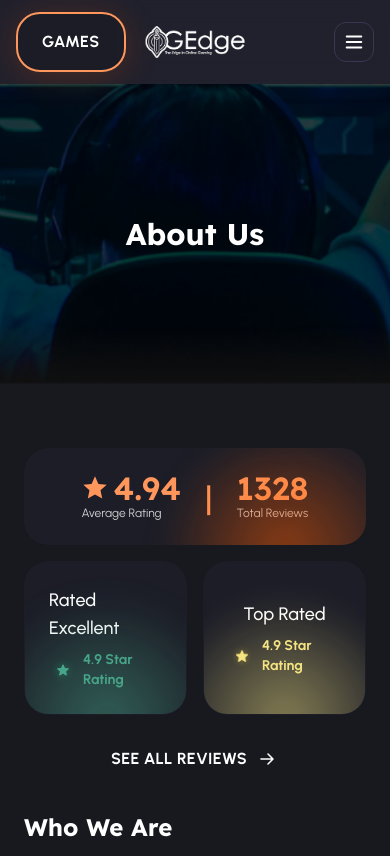
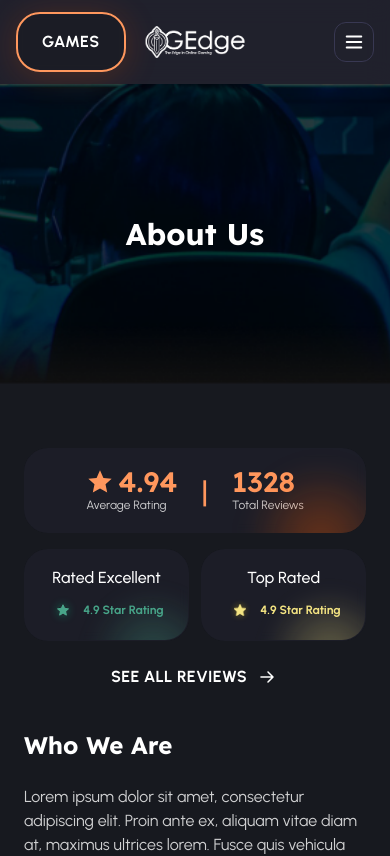
Before and after one commit to poohginiuss/ogedge.mvp, a Next.js app: page /about-us in a window 390 px wide. Shown: the top 856 px of the page. Built offline with nearby package versions, Linux system fonts and the light colour scheme.

Commit message:
fix(about us): feedback fix

```diff
--- a/src/components/about/RatingCards.tsx
+++ b/src/components/about/RatingCards.tsx
@@ -17,60 +17,68 @@ export function RatingCards({ showSeeAllLink = true }: RatingCardsProps = {}) {
 
       {/* OGEdge rating — shown first on mobile, last on desktop */}
       <div
-        className="relative flex items-center justify-center gap-6 overflow-hidden rounded-3xl px-6 py-6 lg:order-3"
+        className="relative flex items-center justify-center gap-6 overflow-hidden rounded-3xl px-5 py-5 lg:order-3 lg:px-6 lg:py-6"
         style={{ background: "rgba(35,35,48,0.5)", backdropFilter: "blur(5px)" }}
       >
         <div className="flex flex-col items-start gap-px">
           <div className="flex items-center gap-1">
             {/* eslint-disable-next-line @next/next/no-img-element */}
-            <img src="/images/icons/reviews/star.svg" alt="" className="h-7 w-7" />
-            <span className="font-heading text-[32px] font-semibold leading-none text-brand-light">
+            <img src="/images/icons/reviews/star.svg" alt="" className="h-7 w-7 lg:h-8 lg:w-8" />
+            <span className="font-heading text-[28px] font-semibold leading-none text-brand-light lg:text-[32px]">
               4.94
             </span>
           </div>
           <span className="font-body text-xs text-white/80">Average Rating</span>
         </div>
 
-        <span className="font-heading text-[32px] font-thin leading-none text-brand-light">|</span>
+        <span className="font-heading text-[28px] font-thin leading-none text-brand-light lg:text-[32px]">
+          |
+        </span>
 
         <div className="flex flex-col items-start gap-px">
-          <span className="font-heading text-[32px] font-semibold leading-none text-brand-light">
+          <span className="font-heading text-[28px] font-semibold leading-none text-brand-light lg:text-[32px]">
             1328
           </span>
           <span className="font-body text-xs text-white/80">Total Reviews</span>
         </div>
 
         <div
-          className="pointer-events-none absolute bottom-[-130px] right-[-45px] h-[250px] w-[250px] rounded-full"
+          className="pointer-events-none absolute bottom-[-80px] right-[-30px] h-[150px] w-[150px] rounded-full lg:bottom-[-130px] lg:right-[-45px] lg:h-[250px] lg:w-[250px]"
           style={{
-            background: "radial-gradient(circle, rgba(255,92,0,0.5) 0%, transparent 70%)",
-            filter: "blur(15px)",
+            background: "radial-gradient(circle, rgba(255,92,0,0.35) 0%, transparent 70%)",
+            filter: "blur(12px)",
           }}
         />
       </div>
 
       {/* Rated Excellent + Top Rated: side by side on mobile, stacked on desktop */}
-      <div className="grid grid-cols-2 gap-4 lg:order-1 lg:grid-cols-1">
+      <div className="grid grid-cols-2 gap-3 lg:order-1 lg:grid-cols-1 lg:gap-4">
         <a
           href="https://www.trustpilot.com/review/ogedge.com"
           target="_blank"
           rel="noopener noreferrer"
-          className="group relative flex flex-col items-center justify-center gap-2 overflow-hidden rounded-3xl border border-transparent p-6 transition-all duration-200 hover:border-[#48a589] hover:shadow-[0_0_16px_rgba(72,165,137,0.35)]"
+          className="group relative flex flex-col items-center justify-center gap-1.5 overflow-hidden rounded-3xl border border-transparent p-4 transition-all duration-200 hover:border-[#48a589] hover:shadow-[0_0_16px_rgba(72,165,137,0.35)] lg:gap-2 lg:p-6"
           style={{ background: "rgba(35,35,48,0.5)", backdropFilter: "blur(5px)" }}
         >
-          <span className="font-body text-lg font-medium leading-7 text-white transition-colors group-hover:text-[#48a589] lg:text-2xl lg:leading-8">
+          <span className="font-body text-base font-medium leading-6 text-white transition-colors group-hover:text-[#48a589] lg:text-2xl lg:leading-8">
             Rated Excellent
           </span>
           <div className="flex items-center gap-1.5">
             {/* eslint-disable-next-line @next/next/no-img-element */}
-            <img src="/images/icons/reviews/star-green.svg" alt="" className="h-7 w-7" />
-            <span className="font-body text-sm font-bold text-[#48a589]">4.9 Star Rating</span>
+            <img
+              src="/images/icons/reviews/star-green.svg"
+              alt=""
+              className="h-7 w-7 lg:h-8 lg:w-8"
+            />
+            <span className="font-body text-xs font-bold text-[#48a589] lg:text-sm">
+              4.9 Star Rating
+            </span>
           </div>
           <div
-            className="pointer-events-none absolute bottom-[-130px] right-[-45px] h-[250px] w-[250px] rounded-full transition-opacity group-hover:opacity-100"
+            className="pointer-events-none absolute bottom-[-80px] right-[-30px] h-[130px] w-[130px] rounded-full transition-opacity group-hover:opacity-100 lg:bottom-[-130px] lg:right-[-45px] lg:h-[250px] lg:w-[250px]"
             style={{
-              background: "radial-gradient(circle, rgba(72,165,137,0.5) 0%, transparent 70%)",
-              filter: "blur(15px)",
+              background: "radial-gradient(circle, rgba(72,165,137,0.35) 0%, transparent 70%)",
+              filter: "blur(10px)",
             }}
           />
         </a>
@@ -79,22 +87,28 @@ export function RatingCards({ showSeeAllLink = true }: RatingCardsProps = {}) {
           href="https://www.reviews.io/company-reviews/store/ogedge"
           target="_blank"
           rel="noopener noreferrer"
-          className="group relative flex flex-col items-center justify-center gap-2 overflow-hidden rounded-3xl border border-transparent p-6 transition-all duration-200 hover:border-[#f5e583] hover:shadow-[0_0_16px_rgba(245,229,131,0.35)]"
+          className="group relative flex flex-col items-center justify-center gap-1.5 overflow-hidden rounded-3xl border border-transparent p-4 transition-all duration-200 hover:border-[#f5e583] hover:shadow-[0_0_16px_rgba(245,229,131,0.35)] lg:gap-2 lg:p-6"
           style={{ background: "rgba(35,35,48,0.5)", backdropFilter: "blur(5px)" }}
         >
-          <span className="font-body text-lg font-medium leading-7 text-white transition-colors group-hover:text-[#f5e583] lg:text-2xl lg:leading-8">
+          <span className="font-body text-base font-medium leading-6 text-white transition-colors group-hover:text-[#f5e583] lg:text-2xl lg:leading-8">
             Top Rated
           </span>
           <div className="flex items-center gap-1.5">
             {/* eslint-disable-next-line @next/next/no-img-element */}
-            <img src="/images/icons/reviews/star-yellow.png" alt="" className="h-7 w-7" />
-            <span className="font-body text-sm font-bold text-[#f5e583]">4.9 Star Rating</span>
+            <img
+              src="/images/icons/reviews/star-yellow.png"
+              alt=""
+              className="h-7 w-7 lg:h-8 lg:w-8"
+            />
+            <span className="font-body text-xs font-bold text-[#f5e583] lg:text-sm">
+              4.9 Star Rating
+            </span>
           </div>
           <div
-            className="pointer-events-none absolute bottom-[-130px] right-[-45px] h-[250px] w-[250px] rounded-full transition-opacity group-hover:opacity-100"
+            className="pointer-events-none absolute bottom-[-80px] right-[-30px] h-[130px] w-[130px] rounded-full transition-opacity group-hover:opacity-100 lg:bottom-[-130px] lg:right-[-45px] lg:h-[250px] lg:w-[250px]"
             style={{
-              background: "radial-gradient(circle, rgba(245,229,131,0.5) 0%, transparent 70%)",
-              filter: "blur(15px)",
+              background: "radial-gradient(circle, rgba(245,229,131,0.35) 0%, transparent 70%)",
+              filter: "blur(10px)",
             }}
           />
         </a>
@@ -104,7 +118,7 @@ export function RatingCards({ showSeeAllLink = true }: RatingCardsProps = {}) {
       {showSeeAllLink && (
         <Link
           href="/reviews"
-          className="mt-4 inline-flex items-center justify-center gap-2 self-center font-body text-base font-bold uppercase tracking-[0.32px] text-white hover:text-brand-light lg:order-4"
+          className="mt-2 inline-flex items-center justify-center gap-2 self-center font-body text-base font-bold uppercase tracking-[0.32px] text-white hover:text-brand-light lg:order-4 lg:mt-4"
         >
           See All Reviews
           {/* eslint-disable-next-line @next/next/no-img-element */}
```
